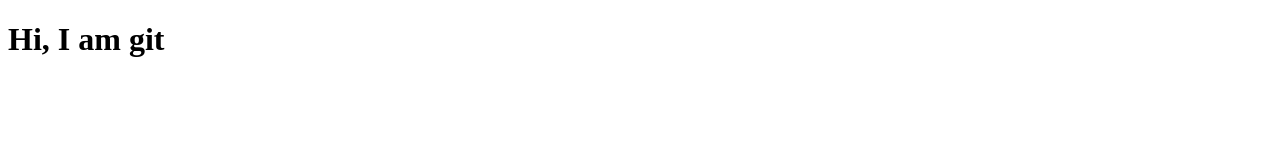
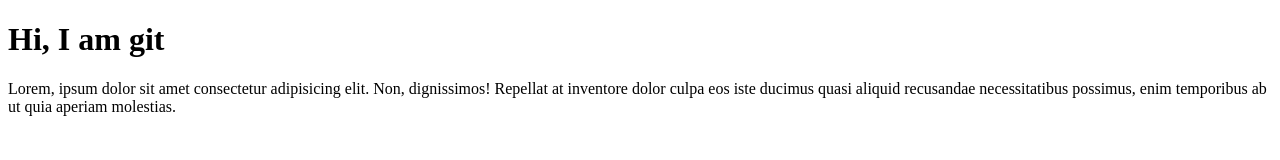
Before and after one commit to sawroryyin/Project, a plain HTML site: page index.html in a window 1280 px wide. Drawn offline with Linux system fonts and the light colour scheme.

Commit message:
second commit

```diff
--- a/index.html
+++ b/index.html
@@ -7,5 +7,8 @@
 </head>
 <body>
     <h1>Hi, I am git</h1>
+    <p>Lorem, ipsum dolor sit amet consectetur adipisicing elit. Non, dignissimos! Repellat at inventore dolor culpa eos iste ducimus quasi aliquid recusandae necessitatibus possimus, enim temporibus ab ut quia aperiam molestias.
+
+    </p>
 </body>
 </html>
```
